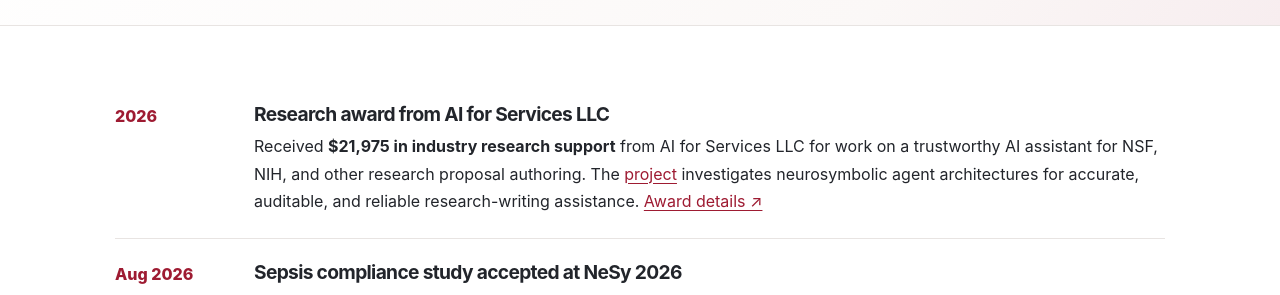
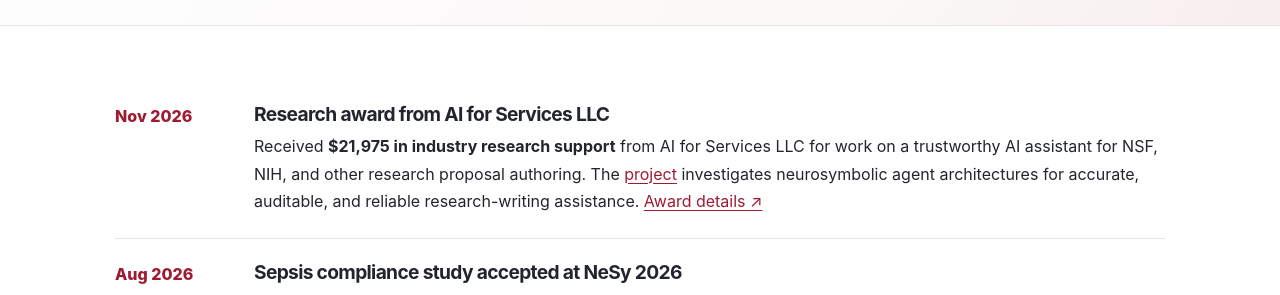
Before and after one commit to kauroy1994/home, a Jekyll site: the page built from _pages/news.md, in a window 1280 px wide and 900 px high. Shown: the part 365-660 px from the top of the window. Built offline with Jekyll 4.4.1, drawn with Linux system fonts in a browser that asks for light colours.

Commit message:
Date AI for Services LLC award announcement November 2026

```diff
--- a/_pages/news.md
+++ b/_pages/news.md
@@ -6,7 +6,7 @@ eyebrow: LAB & FACULTY NEWS
 lede: "Research, publications, and academic activities."
 ---
 
-<div class="timeline-item"><time>2026</time><div><h3>Research award from AI for Services LLC</h3><p>Received <strong>$21,975 in industry research support</strong> from AI for Services LLC for work on a trustworthy AI assistant for NSF, NIH, and other research proposal authoring. The <a href="{{ '/projects/' | relative_url }}#proposal-authoring">project</a> investigates neurosymbolic agent architectures for accurate, auditable, and reliable research-writing assistance. <a href="{{ '/awards/' | relative_url }}">Award details ↗</a></p></div></div>
+<div class="timeline-item"><time>Nov 2026</time><div><h3>Research award from AI for Services LLC</h3><p>Received <strong>$21,975 in industry research support</strong> from AI for Services LLC for work on a trustworthy AI assistant for NSF, NIH, and other research proposal authoring. The <a href="{{ '/projects/' | relative_url }}#proposal-authoring">project</a> investigates neurosymbolic agent architectures for accurate, auditable, and reliable research-writing assistance. <a href="{{ '/awards/' | relative_url }}">Award details ↗</a></p></div></div>
 
 <div class="timeline-item"><time>Aug 2026</time><div><h3>Sepsis compliance study accepted at NeSy 2026</h3><p>The paper <a href="https://arxiv.org/abs/2608.13617"><em>How Compliant is Sepsis Treatment?</em></a> explores expert-guided neuro-symbolic evaluation of clinical compliance. The preprint reports acceptance at NeSy 2026.</p></div></div>
 
```
